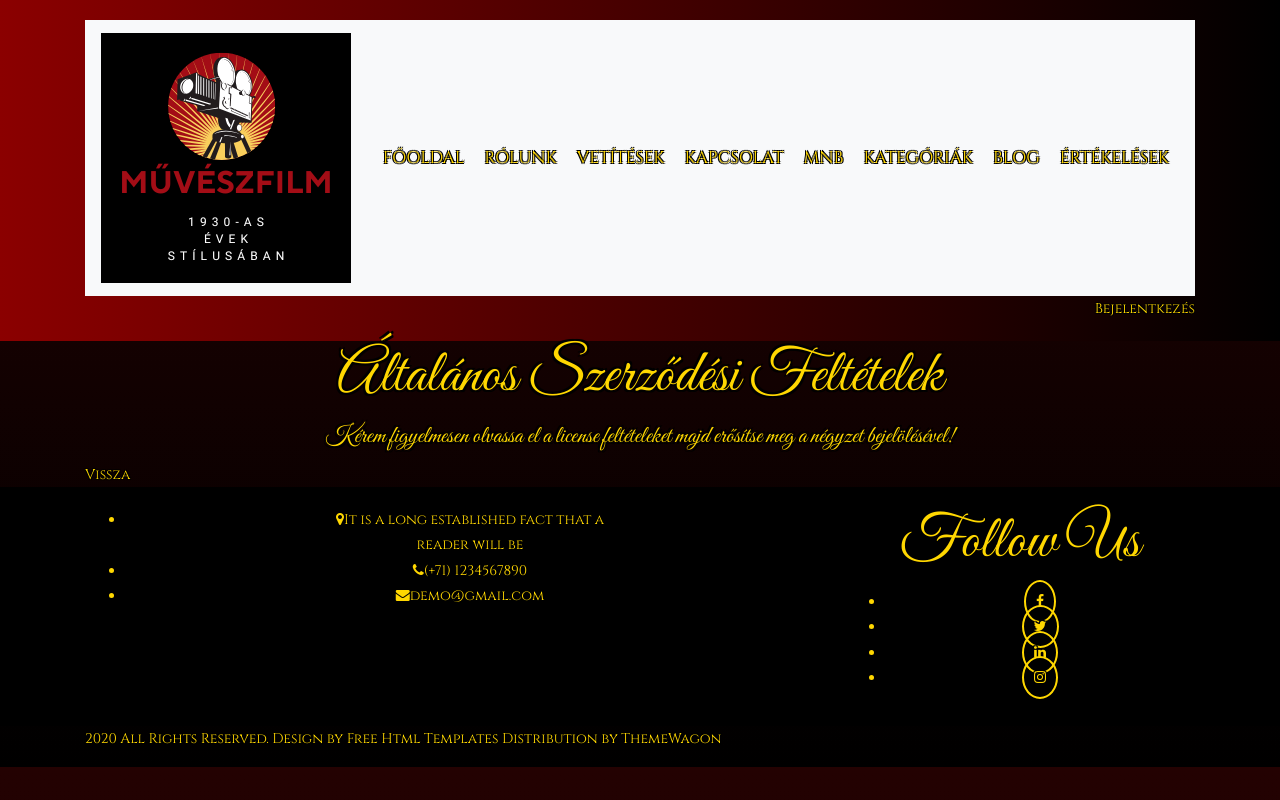
After one commit to timetal02/Web-02-PHP_Mozi, a PHP site: page /terms.php in a window 1280 px wide. The commit adds this page. Run offline with PHP 8.4, Linux system fonts and the light colour scheme; data comes from the database, SQL or seed files in the repository; both versions use the stored data as it was after the commit; some libraries are stand-ins or nearby versions; some web fonts are replaced.

```diff
--- a/common/header.php
+++ b/common/header.php
@@ -69,7 +69,7 @@ foreach ($menu_items as $item) {
                     }
 
                     // Admin menüpont dinamikus hozzáadása
-                    if (isset($_SESSION['user_id']) && $_SESSION['role'] === 'admin') {
+                    if (isset($_SESSION['felh_ID']) && $_SESSION['jogosultsag'] === 'admin') {
                         echo '<li class="nav-item"><a  class="nav-link" href="admin.php">Admin</a></li>';
                     }
                     ?>
--- a/index.php
+++ b/index.php
@@ -290,7 +290,7 @@ Kérem adja meg a bejelentkezési adatait:
                                     <div class="customer_right">
                                         <h3 class="customer_name">Doen Amrk</h3>
                                         <p class="enim_text">It is a long established fact that a reader will be distracted by the readable content of a page when looking at its layout. The point of using Lorem Ipsum is that it has a more-or-less normal distribution of letters, asIt is a long established fact that a reader will be distracted </p>
-                                    </div> <?php include 'footer.php'; ?>
+                                    </div> <?php include 'common/footer.php'; ?>
                                     <div class="customer_right_1">
                                         <h3 class="customer_name">Josp Amrk</h3>
                                         <p class="enim_text">It is a long established fact that a reader will be distracted by the readable content of a page when looking at its layout. The point of using Lorem Ipsum is that it has a more-or-less normal distribution of lette </p>
--- a/registration.php
+++ b/registration.php
@@ -1,6 +1,6 @@
 <?php
 session_start();
-include_once 'database.db';
+include_once 'database.php';
 
 // Adatok bevitele, illetve ellenőrzése
 
--- /dev/null
+++ b/terms.php
@@ -0,0 +1,37 @@
+<!DOCTYPE html>
+<html>
+
+<?php
+include_once 'common/head.php';
+?>
+
+<body>
+
+   <?php
+   include_once 'common/header.php';
+   ?>
+
+   <!-- market section start -->
+   <div class="market_section layout_padding">
+      <div class="container">
+         <div class="row">
+            <div class="col-md-12">
+               <h1 class="market_taital">Általános Szerződési Feltételek</h1>
+            </div>
+         </div>
+         <div class="market_section_2">
+            <h4 class="market_text active"><span class="padding10">Kérem figyelmesen olvassa el a license feltételeket majd erősítse meg a négyzet bejelölésével!</span></h4>
+
+         </div>
+         <div class="seemore_bt"><a href="registration.php">Vissza</a></div>
+      </div>
+   </div>
+   <!-- market section end -->
+
+   <?php
+   include_once 'common/footer.php';
+   ?>
+
+</body>
+
+</html>
```
Also changed, not shown: mozi.sql (+39 -1 lines).
